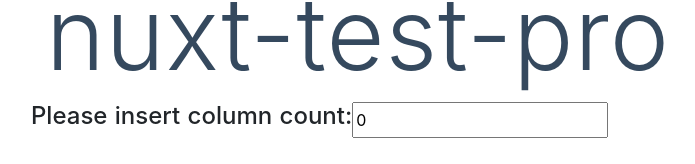
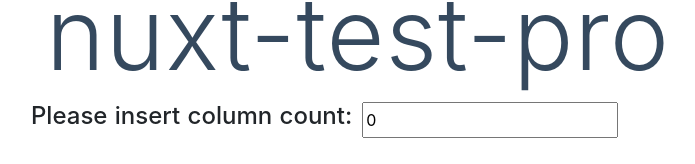
Before and after one commit to jupiter0913/nuxt-test-pro, a Nuxt app: page / in a window 1280 px wide. Shown: the part 434-598 px from the top of the page, without its empty margins (282-977 px from the left). Built offline with nearby package versions, Linux system fonts and the light colour scheme.

Commit message:
[add] Add resize function in div components.

```diff
--- a/pages/index.vue
+++ b/pages/index.vue
@@ -7,11 +7,11 @@
       </h1>
       <div class="row">
         <h4>Please insert column count: </h4>
-        <input type="text" id="col_count" v-model="colCount"/>
+        <input type="text" class="col_count" v-model="colCount"/>
       </div>
       <div class="row">
         <div class="col-style" v-for="col in getColList()" :key="col" :style="'width: '+100/colCount+'%'">
-          <div class="content-style">
+          <div class="content-style col-resize">
           </div>
         </div>
       </div>
@@ -77,12 +77,22 @@
   padding-top: 15px;
 }
 
+.col_count {
+  margin-left: 10px;
+}
 .col-style {
   padding: 5px;
 }
+
 .content-style {
   background-color: chocolate;
   width: 100%;
   height: 100px;
 }
+
+.col-resize {
+  border: 3px dotted orange;
+  resize: both;
+  overflow: auto;
+}
 </style>
```
